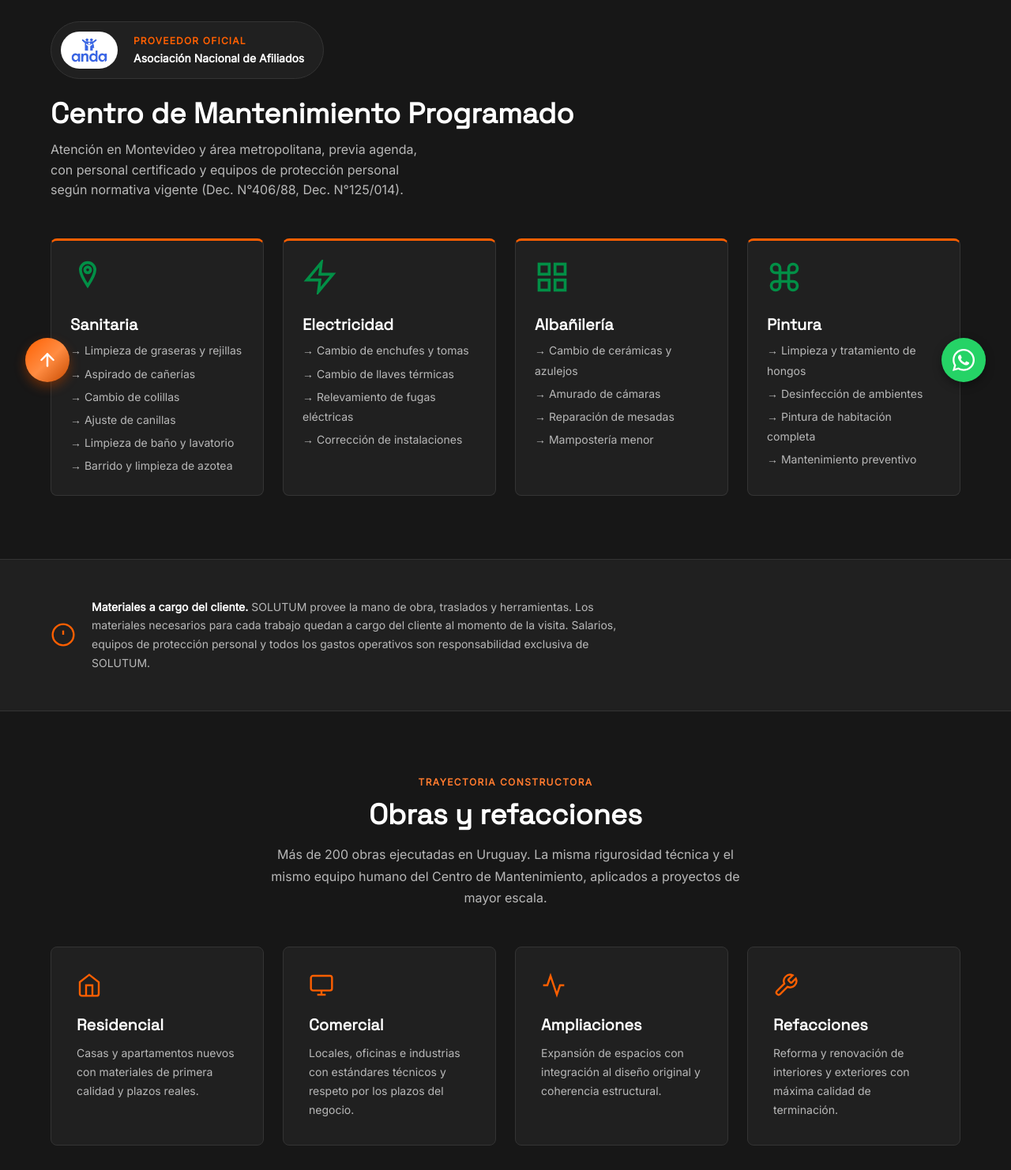
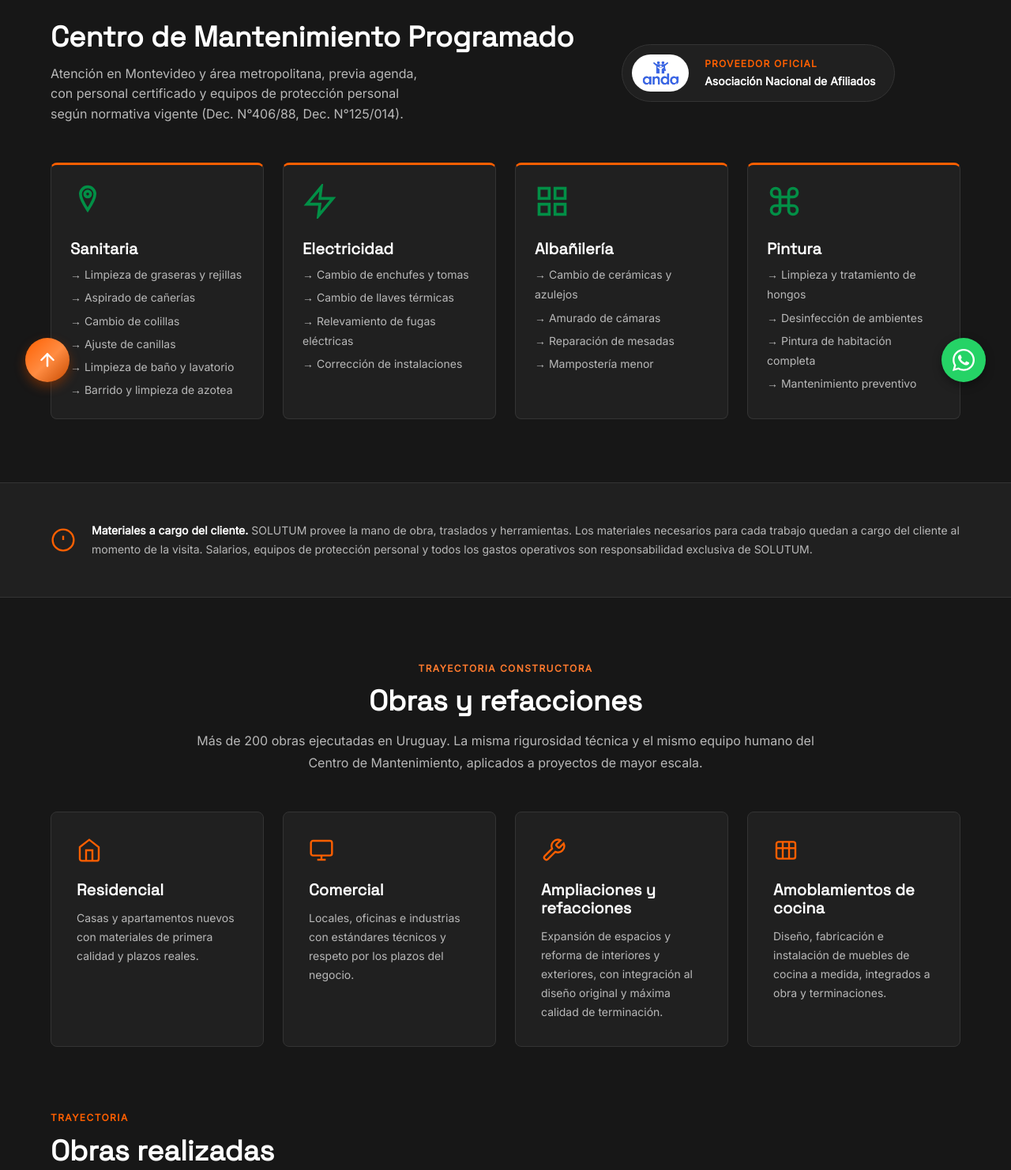
Before and after one commit to FOREVERARGENTINA/solutum, a website built with Vite: page servicios.html in a window 1280 px wide. Shown: the part 300-1782 px from the top of the page at 79% size. Built offline with nearby package versions, Linux system fonts and the light colour scheme.

Commit message:
Update service descriptions and enhance layout in servicios section

```diff
--- a/servicios.html
+++ b/servicios.html
@@ -43,7 +43,8 @@
         {"@type": "Offer", "itemOffered": {"@type": "Service", "name": "Mantenimiento eléctrico", "description": "Cambio de enchufes, llaves térmicas, relevamiento de fugas eléctricas"}},
         {"@type": "Offer", "itemOffered": {"@type": "Service", "name": "Albañilería", "description": "Cambio de cerámicas, amurado de cámaras, reparación de mesadas"}},
         {"@type": "Offer", "itemOffered": {"@type": "Service", "name": "Pintura", "description": "Tratamiento de hongos, desinfección, pintura de habitación completa"}},
-        {"@type": "Offer", "itemOffered": {"@type": "Service", "name": "Construcción y refacciones", "description": "Obras residenciales, comerciales, ampliaciones y refacciones en Uruguay"}}
+        {"@type": "Offer", "itemOffered": {"@type": "Service", "name": "Construcción y refacciones", "description": "Obras residenciales, comerciales, ampliaciones y refacciones en Uruguay"}},
+        {"@type": "Offer", "itemOffered": {"@type": "Service", "name": "Amoblamientos de cocina", "description": "Diseño, fabricación e instalación de muebles de cocina a medida"}}
       ]
     }
   }
@@ -74,6 +75,10 @@
     <section class="servicios servicios--spaced-top reveal" aria-labelledby="mantenimiento-titulo">
       <div class="container">
         <div class="servicios__header">
+          <div class="servicios__header-text">
+            <h2 class="servicios__titulo" id="mantenimiento-titulo">Centro de Mantenimiento Programado</h2>
+            <p class="servicios__sub">Atención en Montevideo y área metropolitana, previa agenda, con personal certificado y equipos de protección personal según normativa vigente (Dec. N°406/88, Dec. N°125/014).</p>
+          </div>
           <div class="anda-chip">
             <img class="anda-chip__logo" src="/images/logo/Logo-ANDA.webp" alt="ANDA" width="72" height="48">
             <div class="anda-chip__body">
@@ -81,8 +86,6 @@
               <p class="anda-chip__name">Asociación Nacional de Afiliados</p>
             </div>
           </div>
-          <h2 class="servicios__titulo" id="mantenimiento-titulo">Centro de Mantenimiento Programado</h2>
-          <p class="servicios__sub">Atención en Montevideo y área metropolitana, previa agenda, con personal certificado y equipos de protección personal según normativa vigente (Dec. N°406/88, Dec. N°125/014).</p>
         </div>
         <div class="servicios__grid">
 
@@ -182,18 +185,18 @@
 
           <article class="obra-card">
             <svg class="obra-card__icono" width="32" height="32" viewBox="0 0 24 24" fill="none" stroke="#FF5F00" stroke-width="1.8" aria-hidden="true">
-              <polyline points="22 12 18 12 15 21 9 3 6 12 2 12"/>
+              <path d="M14.7 6.3a1 1 0 000 1.4l1.6 1.6a1 1 0 001.4 0l3.77-3.77a6 6 0 01-7.94 7.94l-6.91 6.91a2.12 2.12 0 01-3-3l6.91-6.91a6 6 0 017.94-7.94l-3.76 3.76z"/>
             </svg>
-            <h3 class="obra-card__titulo">Ampliaciones</h3>
-            <p class="obra-card__desc">Expansión de espacios con integración al diseño original y coherencia estructural.</p>
+            <h3 class="obra-card__titulo">Ampliaciones y refacciones</h3>
+            <p class="obra-card__desc">Expansión de espacios y reforma de interiores y exteriores, con integración al diseño original y máxima calidad de terminación.</p>
           </article>
 
           <article class="obra-card">
             <svg class="obra-card__icono" width="32" height="32" viewBox="0 0 24 24" fill="none" stroke="#FF5F00" stroke-width="1.8" aria-hidden="true">
-              <path d="M14.7 6.3a1 1 0 000 1.4l1.6 1.6a1 1 0 001.4 0l3.77-3.77a6 6 0 01-7.94 7.94l-6.91 6.91a2.12 2.12 0 01-3-3l6.91-6.91a6 6 0 017.94-7.94l-3.76 3.76z"/>
+              <rect x="3" y="4" width="18" height="16" rx="2"/><line x1="3" y1="10" x2="21" y2="10"/><line x1="9" y1="4" x2="9" y2="20"/><line x1="15" y1="4" x2="15" y2="20"/>
             </svg>
-            <h3 class="obra-card__titulo">Refacciones</h3>
-            <p class="obra-card__desc">Reforma y renovación de interiores y exteriores con máxima calidad de terminación.</p>
+            <h3 class="obra-card__titulo">Amoblamientos de cocina</h3>
+            <p class="obra-card__desc">Diseño, fabricación e instalación de muebles de cocina a medida, integrados a obra y terminaciones.</p>
           </article>
 
         </div>
--- a/src/css/global.css
+++ b/src/css/global.css
@@ -172,7 +172,7 @@ h1, h2, h3, h4, h5, h6 {
 }
 
 .section-copy--narrow {
-  max-width: 600px;
+  max-width: 800px;
   margin-inline: auto;
   line-height: 1.7;
 }
--- a/src/css/sections/servicios.css
+++ b/src/css/sections/servicios.css
@@ -6,7 +6,14 @@
   }
 
   .servicios__header {
+    display: flex;
+    align-items: center;
+    gap: var(--sp-8);
     margin-bottom: var(--sp-12);
+
+    .servicios__header-text {
+      flex: 0 0 60%;
+    }
 
     .servicios__eyebrow {
       font-size: var(--text-xs);
@@ -89,7 +96,7 @@
   border: 1px solid var(--color-borde);
   border-radius: var(--radius-full);
   padding: var(--sp-3) var(--sp-6) var(--sp-3) var(--sp-3);
-  margin-bottom: var(--sp-6);
+  flex-shrink: 0;
 }
 
 .anda-chip__logo {
@@ -137,7 +144,7 @@
   color: var(--color-texto-2);
   font-size: var(--text-sm);
   line-height: 1.7;
-  max-width: 680px;
+  flex: 1;
 }
 
 .construccion-servicios {
--- a/src/js/main.js
+++ b/src/js/main.js
@@ -18,6 +18,7 @@ if (typeof requestIdleCallback !== 'undefined') {
 // ── Por página — detecta dónde estamos y carga solo lo necesario ──────────
 const path = window.location.pathname
 
+async function initPageModules() {
   if (path === '/' || path === '/index.html') {
     const { initContador } = await import('./modules/contador.js')
     const { initHeroCarrusel } = await import('./modules/hero-carrusel.js')
@@ -37,3 +38,6 @@ if (path === '/contacto.html') {
     const { initForms } = await import('./modules/forms.js')
     initForms()
   }
+}
+
+initPageModules()
```
Also changed, not shown: index.html (+2 -2 lines). Lines whose indentation alone changed are shown as unchanged.
